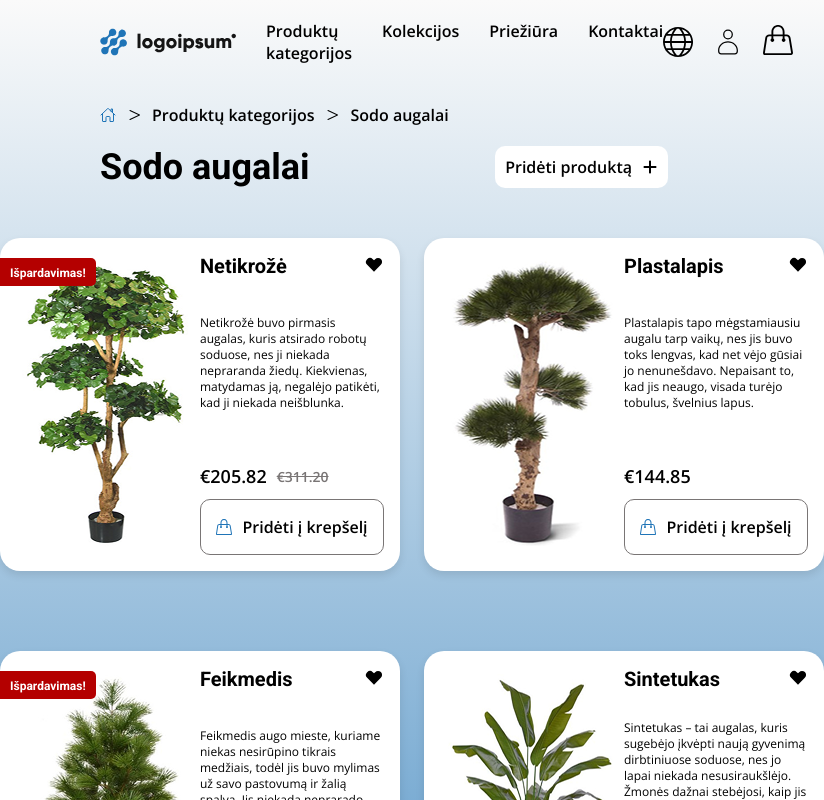
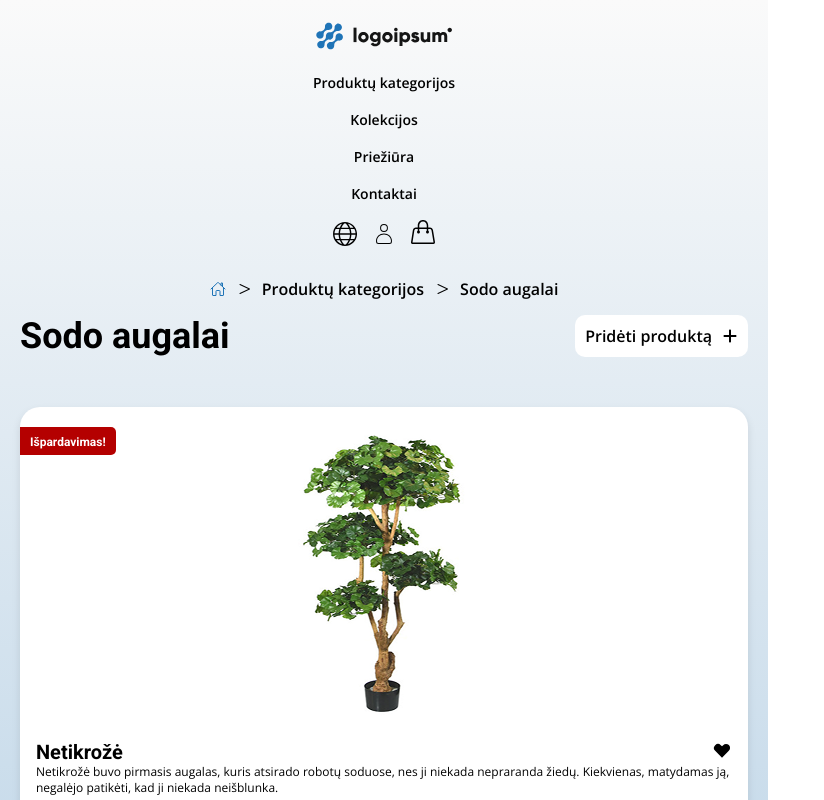
Before and after one commit to JustinSTV/WEBROM-task, a React (Vite) app: page / in a window 768 px wide. Shown: the top 800 px of the page, 824 px wide, since content can reach past the window. Built offline with nearby package versions, Linux system fonts and the light colour scheme.

Commit message:
page responsiveness and code comments

```diff
--- a/src/components/UI/atom/AddToCartBtn/AddToCartBtn.tsx
+++ b/src/components/UI/atom/AddToCartBtn/AddToCartBtn.tsx
@@ -12,10 +12,13 @@ type ButtonProps = {
 const AddToCartBtn = ({ text, isInCart, onClick, className = "btn-2" }: ButtonProps) => {
   return (
     <button
+      // jeigu prekė krepšelyje - pridedam in-cart klase šalia btn-2 klases
       className={`${className} ${isInCart ? "in-cart" : ""}`}
       onClick={onClick}
+      //išjungiam mygtuka kai prekė krepšelyje
       disabled={isInCart}
     >
+      {/* rodome skirtingas ikonas jeigu preke krepšelyje */}
       {isInCart ? <FaCheckCircle /> : <SlHandbag />}
       {isInCart ? "Prekė krepšelyje" : text}
     </button>
--- a/src/components/UI/molecule/Breadcrumb/Breadcrumb.css
+++ b/src/components/UI/molecule/Breadcrumb/Breadcrumb.css
@@ -8,3 +8,11 @@ nav.breadcrumb {
     display: flex;
   }
 }
+
+@media screen and (max-width: 768px) {
+  nav.breadcrumb {
+    padding: 15px;
+    flex-wrap: wrap;
+    justify-content: center;
+  }
+}
--- a/src/components/UI/molecule/CartDropdown/CartDropdown.css
+++ b/src/components/UI/molecule/CartDropdown/CartDropdown.css
@@ -46,3 +46,20 @@ div.cart-dropdown {
     cursor: pointer;
   }
 }
+
+@media screen and (max-width: 768px) {
+  div.cart-dropdown {
+    position: fixed;
+    width: 100%;
+    max-width: 100%;
+    bottom: 0;
+    left: 0;
+    right: 0;
+    top: auto;
+    border-radius: 10px 10px 0 0;
+  }
+
+  div.cart-dropdown > div.cart-items {
+    max-height: 50vh;
+  }
+}
--- a/src/components/UI/molecule/CartDropdown/CartDropdown.tsx
+++ b/src/components/UI/molecule/CartDropdown/CartDropdown.tsx
@@ -15,24 +15,29 @@ type CartDropdownProps = {
 };
 
 const CartDropdown = ({ isOpen, items, onRemoveItem }: CartDropdownProps) => {
+  //jai krepšelis uždarytas, nieko nerodom
   if (!isOpen) return null;
 
   return (
     <div className="cart-dropdown">
       <div className="cart-items">
+        {/* mapinam per visus krepšelio elementus */}
         {items.map((item) => (
           <div key={item.id} className="cart-item">
             <img src={item.image} alt={item.name} />
             <div className="item-details">
               <h6>{item.name}</h6>
+              {/* jai preke išpardavime, rodome akcijos kaina */}
               <p className="body-1">
                 €{item.onSale && item.salePrice ? item.salePrice : item.price}
               </p>
             </div>
+            {/* prekes pašalinimo mygtukas*/}
             <FaTrash onClick={() => onRemoveItem(item.id)} className="remove-item" />
           </div>
         ))}
       </div>
+      {/* jai yra prekių - rodome apmokėjimo mygtuka */}
       {items.length > 0 ? (
         <button className="checkout-btn">Apmokėti &gt;</button>
       ) : (
--- a/src/components/UI/organism/Header/Header.css
+++ b/src/components/UI/organism/Header/Header.css
@@ -1,4 +1,4 @@
-header {
+header.main-header {
   width: 100%;
   padding: 20px 100px;
   display: flex;
@@ -58,3 +58,53 @@ header {
     }
   }
 }
+
+@media screen and (max-width: 768px) {
+  header.main-header {
+    padding: 15px;
+    flex-direction: column;
+    gap: 15px;
+  }
+
+  header > div.logo-nav {
+    flex-direction: column;
+    width: 100%;
+  }
+
+  header > div.logo-nav > nav > ul {
+    flex-direction: column;
+    align-items: center;
+    gap: 15px;
+  }
+
+  header > div.icons {
+    width: 100%;
+    justify-content: center;
+  }
+}
+
+@media screen and (min-width: 768px) and (max-width: 969px) {
+  header.main-header {
+    padding: 15px 30px;
+  }
+  header.main-header > div.logo-nav {
+    gap: 15px;
+  }
+
+  header.main-header > div.logo-nav > nav > ul {
+    gap: 15px;
+  }
+
+  header.main-header > div.logo-nav > nav > ul > li {
+    font-size: 14px;
+  }
+
+  header.main-header > div.icons > svg,
+  header.main-header > div.icons > .cart-icon > svg {
+    font-size: 24px;
+  }
+
+  header.main-header > div.icons {
+    gap: 15px;
+  }
+}
--- a/src/components/UI/organism/Header/Header.tsx
+++ b/src/components/UI/organism/Header/Header.tsx
@@ -8,8 +8,9 @@ import { SlHandbag } from "react-icons/sl";
 import CartDropdown from "../../molecule/CartDropdown/CartDropdown";
 
 type HeaderProps = {
-  cartCount: number;
+  cartCount: number; // krepšelio kiekis
   cartItems: Array<{
+    //krepelio masyvas
     id: string;
     name: string;
     price: string;
@@ -19,10 +20,11 @@ type HeaderProps = {
 };
 
 const Header = ({ cartCount, cartItems, onRemoveFromCart }: HeaderProps) => {
+  // krepšelio rodymas/slepimas
   const [isCartOpen, setIsCartOpen] = useState(false);
 
   return (
-    <header>
+    <header className="main-header">
       <div className="logo-nav">
         <img src="/public/logo-8 2.svg" alt="logo" />
         <nav>
@@ -39,6 +41,7 @@ const Header = ({ cartCount, cartItems, onRemoveFromCart }: HeaderProps) => {
         <CiUser />
         <div className="cart-icon">
           <SlHandbag onClick={() => setIsCartOpen(!isCartOpen)} />
+          {/* Krepšialio prekiu skaičius */}
           {cartCount > 0 && <span className="caption-1 cart-count">{cartCount}</span>}
           <CartDropdown isOpen={isCartOpen} items={cartItems} onRemoveItem={onRemoveFromCart} />
         </div>
--- a/src/components/UI/organism/Hero/Hero.css
+++ b/src/components/UI/organism/Hero/Hero.css
@@ -1,3 +1,12 @@
 header.hero {
   padding: 0 100px 50px;
+  display: flex;
+  justify-content: space-between;
 }
+
+@media screen and (max-width: 768px) {
+  header.hero {
+    padding: 0 20px 30px;
+    text-align: center;
+  }
+}
--- a/src/components/UI/organism/ProductBox/ProductBox.css
+++ b/src/components/UI/organism/ProductBox/ProductBox.css
@@ -2,11 +2,11 @@ div.product-box {
   position: relative;
   background-color: var(--white);
   border-radius: 20px;
-  width: 400px;
+  width: 100%;
+  /* max-width: 400px; */
   height: auto;
   box-shadow: 0 4px 8px rgba(0, 0, 0, 0.1);
   padding: 1rem;
-  /* clip-path: polygon(0 0, 100% 0, 100% 80%, 50% 80%, 50% 100%, 0 100%); */
 
   > div.content {
     display: grid;
@@ -14,7 +14,7 @@ div.product-box {
     grid-template-rows: 220px repeat(3, auto);
 
     > div.imageBox {
-      grid-area: 1/1/5/2;
+      grid-area: 1/1/4/2;
       display: flex;
       align-items: center;
       justify-content: center;
@@ -26,7 +26,7 @@ div.product-box {
     }
 
     > div.infoBox {
-      grid-area: 1/2/4/3;
+      grid-area: 1/2/3/3;
       display: grid;
 
       > div.titleAndHeart {
@@ -72,7 +72,28 @@ div.product-box {
       }
     }
     > button {
-      grid-area: 4/2/5/3;
+      grid-area: 3/2/4/3;
     }
   }
 }
+
+@media screen and (max-width: 768px) {
+  div.product-box > div.content {
+    grid-template-columns: 1fr;
+    grid-template-rows: auto;
+    gap: 1rem;
+  }
+
+  div.product-box > div.content > div.imageBox {
+    grid-area: auto;
+  }
+
+  div.product-box > div.content > div.infoBox {
+    grid-area: auto;
+  }
+
+  div.product-box > div.content > button {
+    grid-area: auto;
+    width: 100%;
+  }
+}
--- a/src/components/UI/organism/ProductBox/ProductBox.tsx
+++ b/src/components/UI/organism/ProductBox/ProductBox.tsx
@@ -26,6 +26,7 @@ const ProductBox = ({
 }: ProductBoxProps) => {
   return (
     <div className="product-box">
+      {/* akcijos banner, jeigu preke onSale=true */}
       <SaleBanner show={!!onSale} />
       <div className="content">
         <div className="imageBox">
@@ -38,8 +39,9 @@ const ProductBox = ({
           </div>
           <div className="disc">
             <p className="body-1">{description}</p>
+            {/* rodome kaina su akcija jai tokia yra */}
             <div className="price-container">
-              {salePrice && <span className="body-2">€{salePrice}</span>}
+              {salePrice && <span className="body-2">{salePrice}€</span>}
               <span className={`body-2 ${onSale ? "linebreak body-3" : ""}`}>{price}</span>
             </div>
           </div>
--- a/src/components/pages/HomePage/HomePage.css
+++ b/src/components/pages/HomePage/HomePage.css
@@ -1,7 +1,22 @@
 .products-grid {
   display: grid;
   grid-template-columns: repeat(auto-fit, minmax(300px, 1fr));
-  gap: 5rem;
-  max-width: 1200px;
+  gap: 2rem;
+  justify-items: center;
+  max-width: 1400px;
   margin: 0 auto;
+  padding: 20px;
 }
+
+@media screen and (max-width: 768px) {
+  .products-grid {
+    grid-template-columns: 1fr;
+    gap: 1.5rem;
+  }
+}
+
+@media screen and (min-width: 1200px) {
+  .products-grid {
+    grid-template-columns: repeat(3, 1fr);
+  }
+}
--- a/src/components/pages/HomePage/HomePage.tsx
+++ b/src/components/pages/HomePage/HomePage.tsx
@@ -6,13 +6,17 @@ import data from "../../../../data.json";
 import Hero from "../../UI/organism/Hero/Hero";
 
 const HomePage = () => {
+  //sukuriamas duomenų state
   const [trees, setTrees] = useState(data.trees);
+  //filtruojamos prekes kurios yra krepšelyje
   const cartItems = trees.filter((tree) => tree.inCart);
 
+  //pridėti preke į krepšelį
   const handleAddToCart = (id: string) => {
     setTrees(trees.map((tree) => (tree.id === id ? { ...tree, inCart: true } : tree)));
   };
 
+  //pašalinti preke iš krepšelio
   const handleRemoveFromCart = (id: string) => {
     setTrees(trees.map((tree) => (tree.id === id ? { ...tree, inCart: false } : tree)));
   };
@@ -26,13 +30,14 @@ const HomePage = () => {
       />
       <Hero />
       <section className="products-grid">
+        {/* loop'inam per visus medžius ir sukuriam ProductBox */}
         {trees.map((tree) => (
           <ProductBox
             key={tree.id}
             image={tree.image}
             title={tree.name}
             description={tree.description}
-            price={`€${tree.price}`}
+            price={`${tree.price}€`}
             salePrice={tree.salePrice}
             inCart={tree.inCart}
             onSale={tree.onSale}
```
